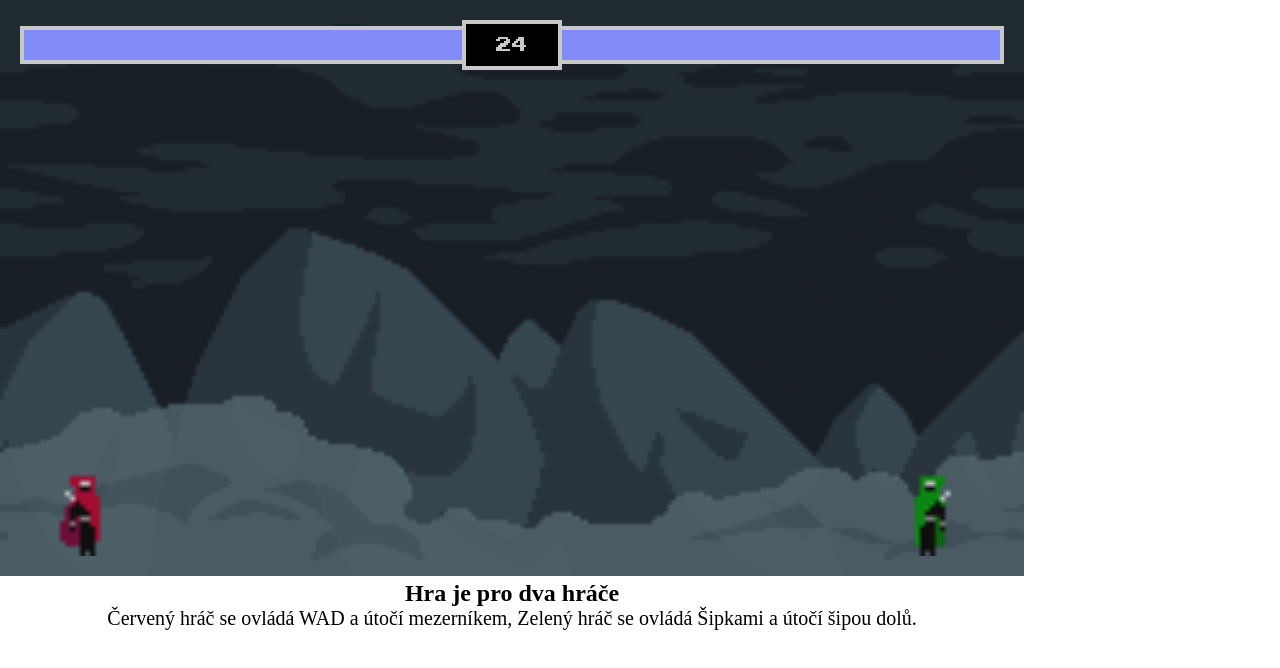
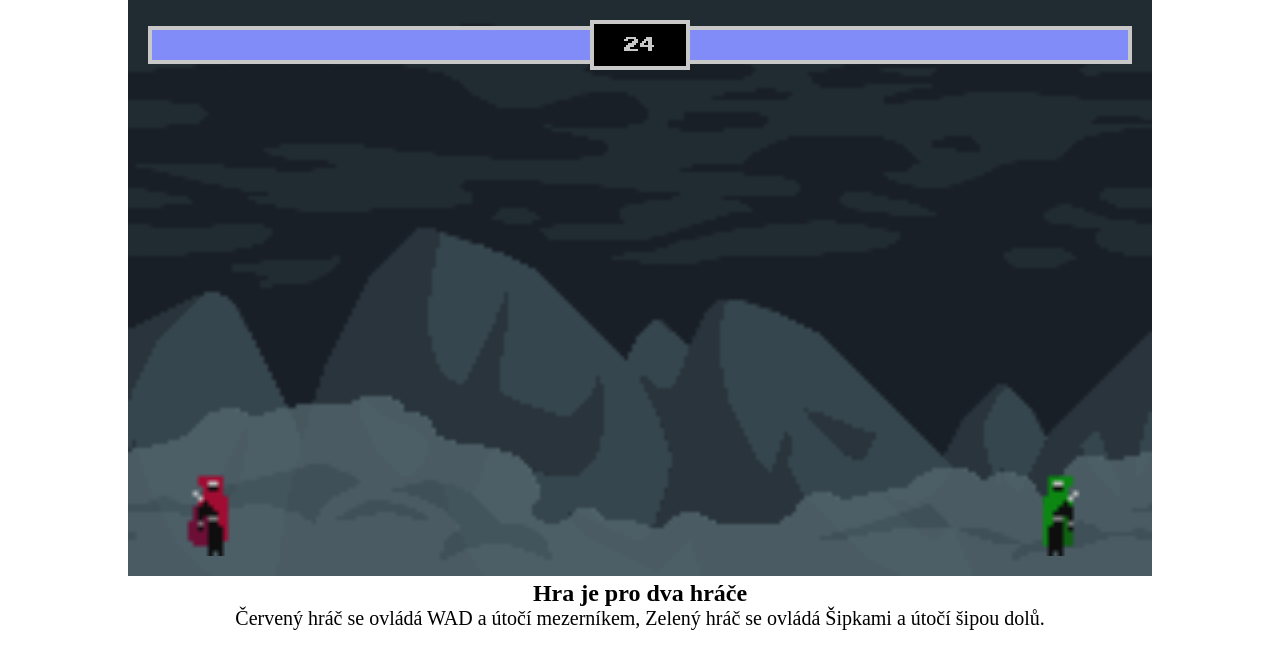
Before and after one commit to MickenCZ/Assassin-Fighter, a plain HTML site: page index.html in a window 1280 px wide. Drawn offline with nearby package versions, Linux system fonts and the light colour scheme.

Commit message:
centered canvas

```diff
--- a/styles.css
+++ b/styles.css
@@ -3,6 +3,13 @@
   padding: 0;
   box-sizing: border-box;
 }
+
+body {
+  display: flex;
+  align-items: center;
+  flex-direction: column;
+}
+
 
 #playerHealth, #enemyHealth {
   background-color: darkred;
@@ -13,6 +20,7 @@
 #main {
   position: relative;
   display: inline-block;
+  width: 1024px;
 }
 
 #ui {
```
